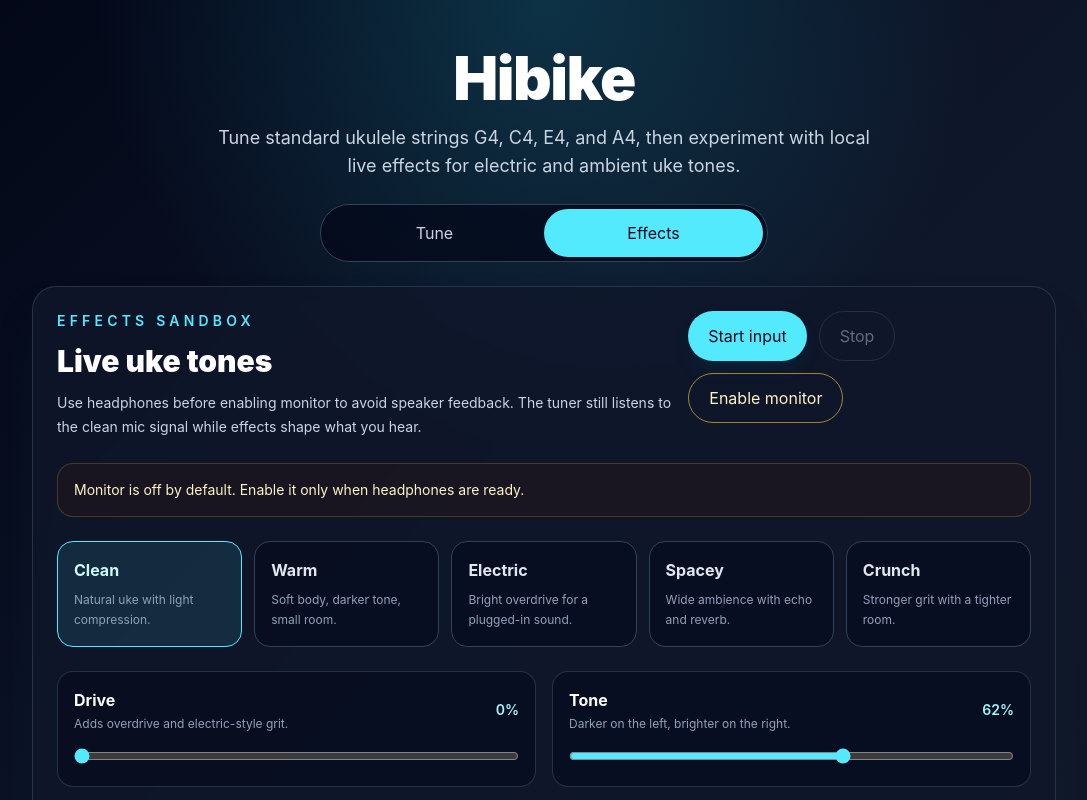
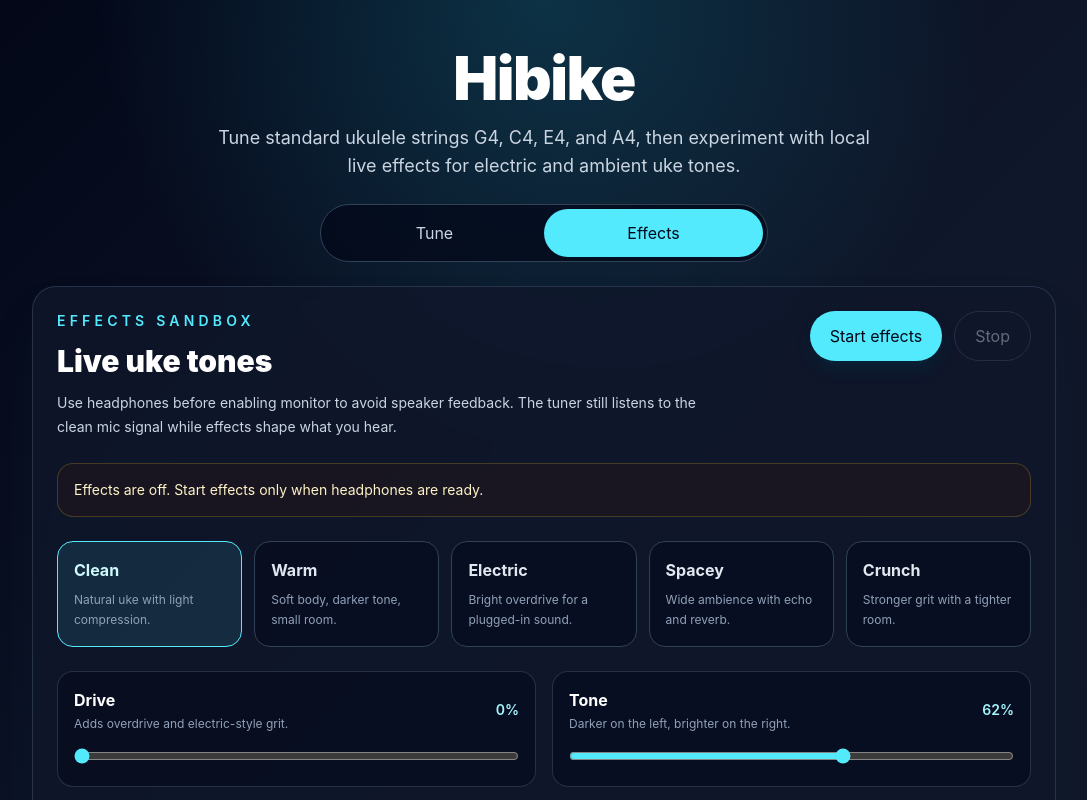
Before and after one commit to raberu12/hibike, a React (Vite) app: page / in a window 1280 px wide. Both pictures are taken after a click on the button "Effects". Shown: the top 800 px of the page, without its empty margins (96-1183 px from the left). Built offline with nearby package versions, Linux system fonts and the light colour scheme.

Commit message:
fix: clarify effects monitor controls

```diff
--- a/src/components/EffectsPanel.tsx
+++ b/src/components/EffectsPanel.tsx
@@ -7,7 +7,6 @@ type EffectsPanelProps = {
   settings: EffectSettings
   presets: EffectPreset[]
   selectedPresetId: EffectPresetId | null
-  start: () => Promise<void>
   stop: () => void
   enableMonitoring: () => Promise<void>
   disableMonitoring: () => void
@@ -38,13 +37,18 @@ export function EffectsPanel({
   settings,
   presets,
   selectedPresetId,
-  start,
   stop,
   enableMonitoring,
   disableMonitoring,
   applyPreset,
   setEffectSetting,
 }: EffectsPanelProps) {
+  const monitorButtonLabel = isMonitoring
+    ? 'Mute'
+    : isListening
+      ? 'Unmute'
+      : 'Start effects'
+
   return (
     <section className="rounded-3xl border border-slate-700/70 bg-slate-900/80 p-6 shadow-2xl shadow-cyan-950/20 backdrop-blur">
       <div className="flex flex-col gap-4 sm:flex-row sm:items-start sm:justify-between">
@@ -63,11 +67,14 @@ export function EffectsPanel({
         <div className="flex flex-wrap gap-3">
           <button
             type="button"
-            onClick={start}
-            disabled={isListening}
-            className="rounded-full bg-cyan-300 px-5 py-3 font-bold text-slate-950 shadow-lg shadow-cyan-950/40 transition hover:bg-cyan-200 disabled:cursor-not-allowed disabled:bg-slate-700 disabled:text-slate-400"
+            onClick={isMonitoring ? disableMonitoring : enableMonitoring}
+            className={`rounded-full px-5 py-3 font-bold transition ${
+              isMonitoring
+                ? 'bg-rose-300 text-rose-950 hover:bg-rose-200'
+                : 'bg-cyan-300 text-slate-950 shadow-lg shadow-cyan-950/40 hover:bg-cyan-200'
+            }`}
           >
-            Start input
+            {monitorButtonLabel}
           </button>
           <button
             type="button"
@@ -77,24 +84,15 @@ export function EffectsPanel({
           >
             Stop
           </button>
-          <button
-            type="button"
-            onClick={isMonitoring ? disableMonitoring : enableMonitoring}
-            className={`rounded-full px-5 py-3 font-bold transition ${
-              isMonitoring
-                ? 'bg-rose-300 text-rose-950 hover:bg-rose-200'
-                : 'border border-amber-300/60 text-amber-100 hover:bg-amber-300/10'
-            }`}
-          >
-            {isMonitoring ? 'Mute monitor' : 'Enable monitor'}
-          </button>
         </div>
       </div>
 
       <div className="mt-6 rounded-2xl border border-amber-300/20 bg-amber-950/20 p-4 text-sm text-amber-100">
         {isMonitoring
-          ? 'Monitor is on. Keep your volume low and use headphones.'
-          : 'Monitor is off by default. Enable it only when headphones are ready.'}
+          ? 'Effects are audible. Keep your volume low and use headphones.'
+          : isListening
+            ? 'Effects are muted. Use Unmute when headphones are ready.'
+            : 'Effects are off. Start effects only when headphones are ready.'}
       </div>
 
       {error ? (
--- a/src/components/Tuner.tsx
+++ b/src/components/Tuner.tsx
@@ -95,7 +95,6 @@ export function Tuner() {
             settings={audio.effectSettings}
             presets={audio.presets}
             selectedPresetId={audio.selectedPresetId}
-            start={audio.start}
             stop={audio.stop}
             enableMonitoring={audio.enableMonitoring}
             disableMonitoring={audio.disableMonitoring}
```
